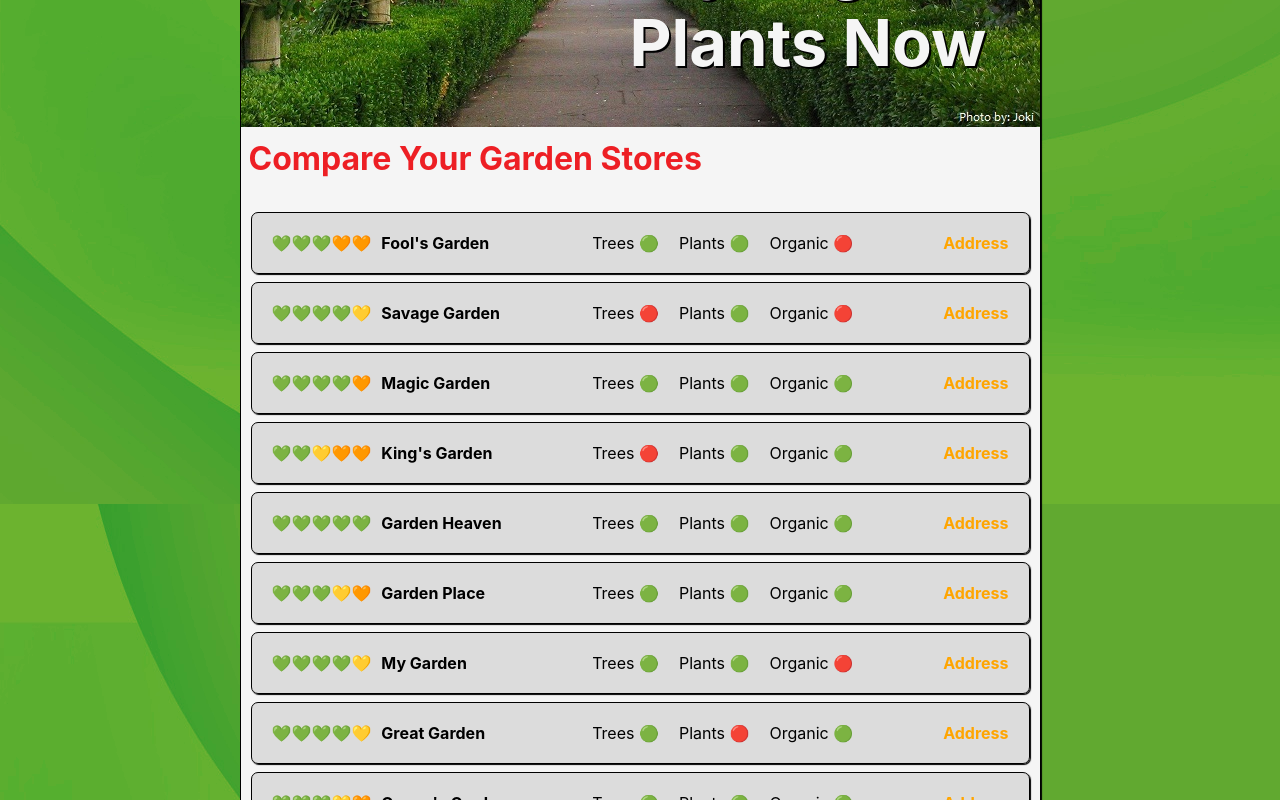
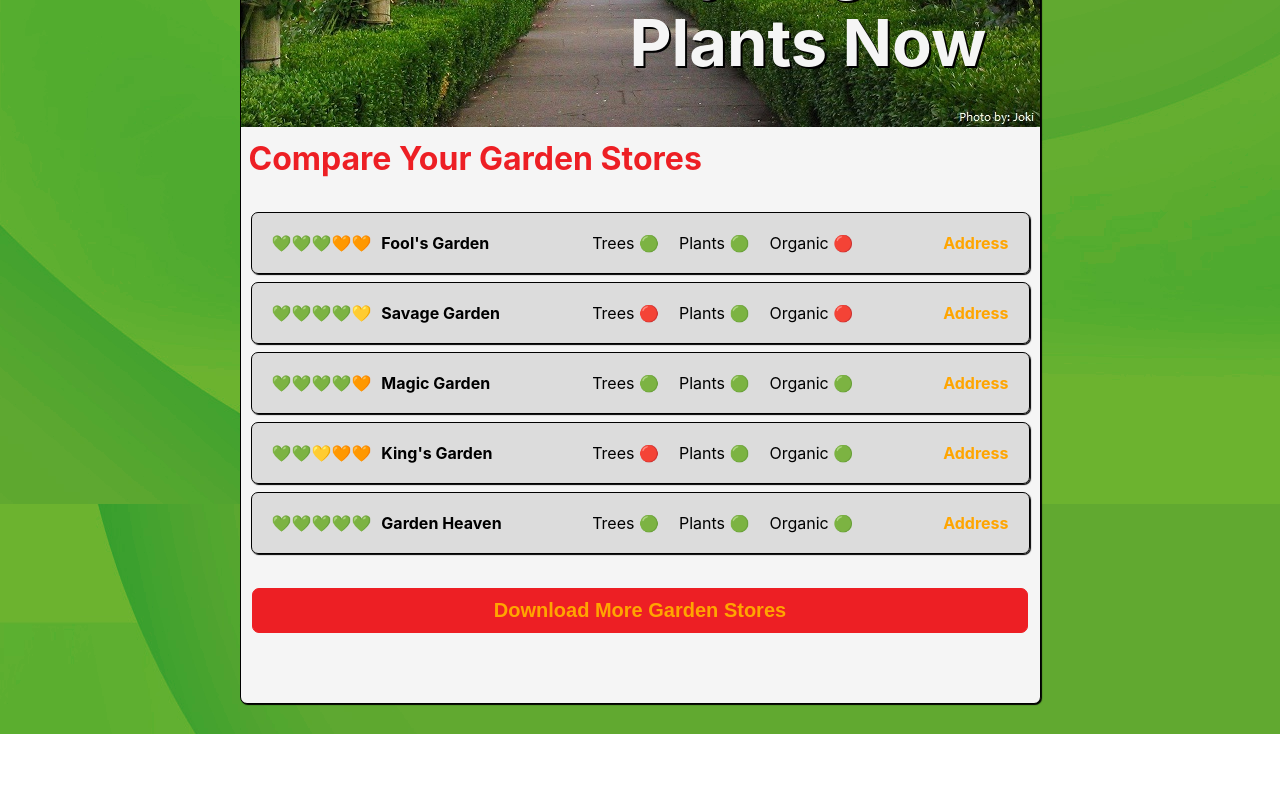
Before and after one commit to psyjulga/gardenstores-project, a React (Create React App) app: page / in a window 1280 px wide. Shown: the part 460-1260 px from the top of the page. After the commit the page ends 1194 px from the top, so only its background shows below. Built offline with nearby package versions, Linux system fonts and the light colour scheme.

Commit message:
fake api - download more stores button

```diff
--- a/src/App.js
+++ b/src/App.js
@@ -1,7 +1,7 @@
 import './App.css'
 import Navbar from './Navbar'
 import ImageSlide from './ImageSlide'
-import Main from './Main'
+import GardenStores from './GardenStores'
 
 function App() {
 	const mobileView = window.innerWidth <= 645
@@ -10,7 +10,7 @@ function App() {
 		<div className="App">
 			<Navbar mobileView={mobileView} />
 			<ImageSlide />
-			<Main mobileView={mobileView} />
+			<GardenStores mobileView={mobileView} />
 		</div>
 	)
 }
--- a/src/GardenStores.js
+++ b/src/GardenStores.js
@@ -1,27 +1,35 @@
-// import { useState, useEffect } from 'react'
+import { useState } from 'react'
 import GardenStore from './GardenStore'
 
 const GardenStores = ({ mobileView }) => {
-	// const [gardenStores, setGardenStores] = useState([])
+	const dataJson = require('./fake_api/data.json')
+	const data = dataJson['GardenStores']
 
-	const gardenStoresJson = require('./fake_api/data.json')
-	const gardenStores = gardenStoresJson['GardenStores']
+	const [gardenStores, setGardenStores] = useState(
+		data.filter((d) => data.indexOf(d) < 5)
+	)
 
-	// useEffect(() => {
-	// 	fetch(path)
-	// 		.then((res) => {
-	// 			console.log('RES: ', res)
-	// 			res.json()
-	// 		})
-	// 		.then((gardenStores) => setGardenStores(gardenStores))
-	// }, [])
+	const downloadMoreStores = () => {
+		if (gardenStores.length === data.length)
+			alert('There are no more Stores available at the moment.')
+		else
+			setGardenStores(
+				data.filter((d) => data.indexOf(d) < gardenStores.length + 5)
+			)
+	}
 
 	return (
-		<ul className="garden-stores">
-			{gardenStores.map((store, index) => (
-				<GardenStore key={index} store={store} mobileView={mobileView} />
-			))}
-		</ul>
+		<main className="main">
+			<h1 className="main-headline">Compare Your Garden Stores</h1>
+			<ul className="garden-stores">
+				{gardenStores.map((store, index) => (
+					<GardenStore key={index} store={store} mobileView={mobileView} />
+				))}
+			</ul>
+			<button onClick={downloadMoreStores} className="download-button">
+				Download More Garden Stores
+			</button>
+		</main>
 	)
 }
 
--- a/src/Main.js
+++ /dev/null
@@ -1,13 +0,0 @@
-import GardenStores from './GardenStores'
-
-const Main = ({ mobileView }) => {
-	return (
-		<main className="main">
-			<h1 className="main-headline">Compare Your Garden Stores</h1>
-			<GardenStores mobileView={mobileView} />
-			<button className="download-button">Download More Garden Stores</button>
-		</main>
-	)
-}
-
-export default Main
--- a/src/fake_api/data.json
+++ b/src/fake_api/data.json
@@ -1,5 +1,135 @@
 {
 	"GardenStores": [
+		{
+			"rating": 3,
+			"name": "Fool's Garden",
+			"trees": "y",
+			"plants": "y",
+			"bio": "n",
+			"address": {
+				"street": "Main Street 2",
+				"zip": 12345,
+				"city": "Somewhere",
+				"website": "https://github.com/psyjulga/gardenstores-project"
+			}
+		},
+		{
+			"rating": 4.5,
+			"name": "Savage Garden",
+			"trees": "n",
+			"plants": "y",
+			"bio": "n",
+			"address": {
+				"street": "Flower Street 2",
+				"zip": 55545,
+				"city": "Nowhere",
+				"website": "https://github.com/psyjulga/gardenstores-project"
+			}
+		},
+		{
+			"rating": 4,
+			"name": "Magic Garden",
+			"trees": "y",
+			"plants": "y",
+			"bio": "y",
+			"address": {
+				"street": "Diagon Alley 2",
+				"zip": 12321,
+				"city": "Hogwarts",
+				"website": "https://github.com/psyjulga/gardenstores-project"
+			}
+		},
+		{
+			"rating": 2.5,
+			"name": "King's Garden",
+			"trees": "n",
+			"plants": "y",
+			"bio": "y",
+			"address": {
+				"street": "Queen Street 2",
+				"zip": 55555,
+				"city": "Salem's Lot",
+				"website": "https://github.com/psyjulga/gardenstores-project"
+			}
+		},
+		{
+			"rating": 5,
+			"name": "Garden Heaven",
+			"trees": "y",
+			"plants": "y",
+			"bio": "y",
+			"address": {
+				"street": "Heaven Street 2",
+				"zip": 12121,
+				"city": "Everywhere",
+				"website": "https://github.com/psyjulga/gardenstores-project"
+			}
+		},
+		{
+			"rating": 3.5,
+			"name": "Garden Place",
+			"trees": "y",
+			"plants": "y",
+			"bio": "y",
+			"address": {
+				"street": "Main Street 5",
+				"zip": 12333,
+				"city": "Whereever",
+				"website": "https://github.com/psyjulga/gardenstores-project"
+			}
+		},
+		{
+			"rating": 4.5,
+			"name": "My Garden",
+			"trees": "y",
+			"plants": "y",
+			"bio": "n",
+			"address": {
+				"street": "Lower Street 2",
+				"zip": 54445,
+				"city": "Gotham",
+				"website": "https://github.com/psyjulga/gardenstores-project"
+			}
+		},
+		{
+			"rating": 4.5,
+			"name": "Great Garden",
+			"trees": "y",
+			"plants": "n",
+			"bio": "y",
+			"address": {
+				"street": "Big Alley 2",
+				"zip": 12378,
+				"city": "Town",
+				"website": "https://github.com/psyjulga/gardenstores-project"
+			}
+		},
+		{
+			"rating": 3.5,
+			"name": "Queen's Garden",
+			"trees": "y",
+			"plants": "y",
+			"bio": "y",
+			"address": {
+				"street": "King Street 2",
+				"zip": 33333,
+				"city": "Lady's Lot",
+				"website": "https://github.com/psyjulga/gardenstores-project"
+			}
+		},
+		{
+			"rating": 5,
+			"name": "Garden Gate",
+			"trees": "y",
+			"plants": "y",
+			"bio": "n",
+			"address": {
+				"street": "Garden Street 2",
+				"zip": 12221,
+				"city": "Here",
+				"website": "https://github.com/psyjulga/gardenstores-project"
+			}
+		},
 		{
 			"rating": 3,
 			"name": "Fool's Garden",
```
